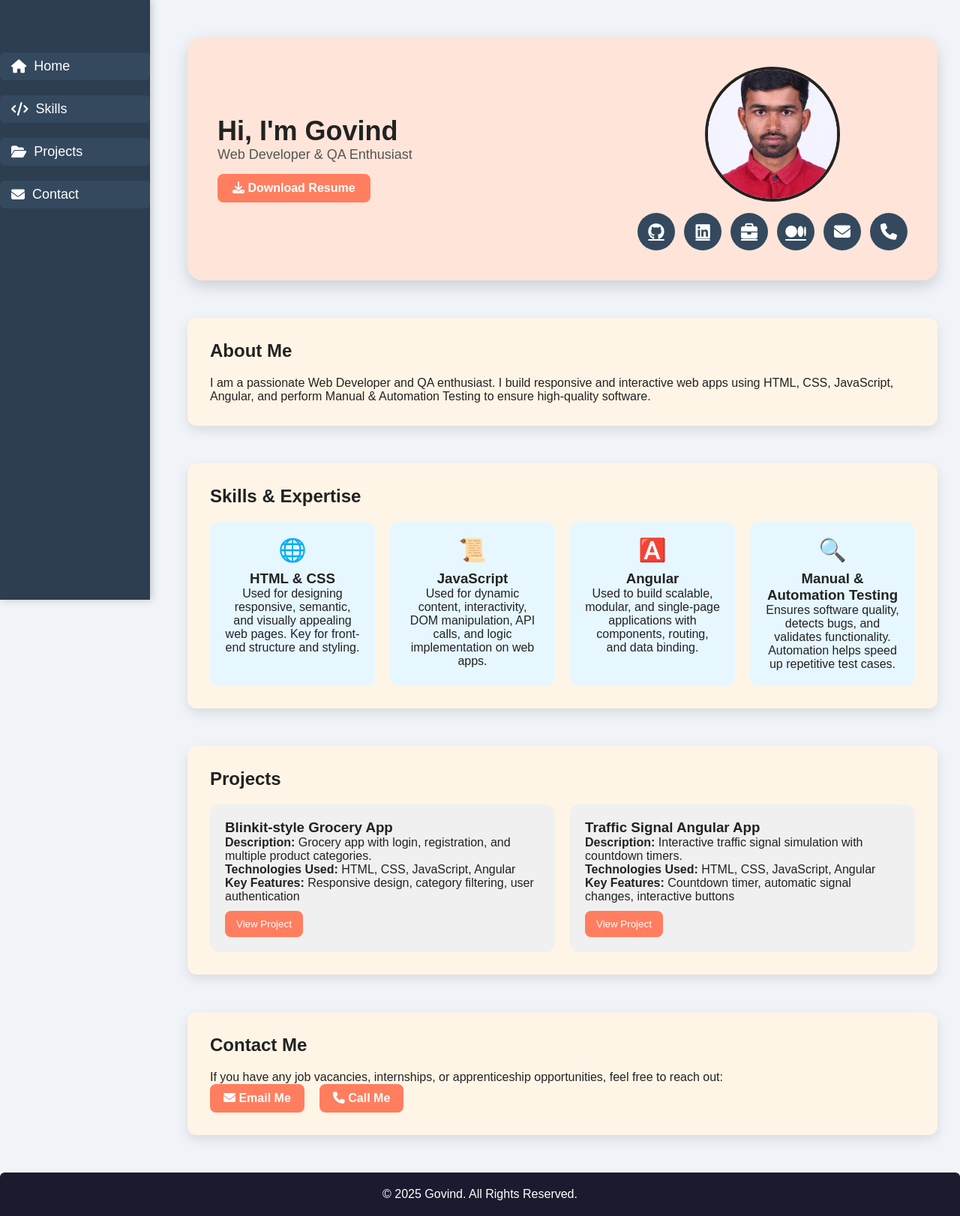
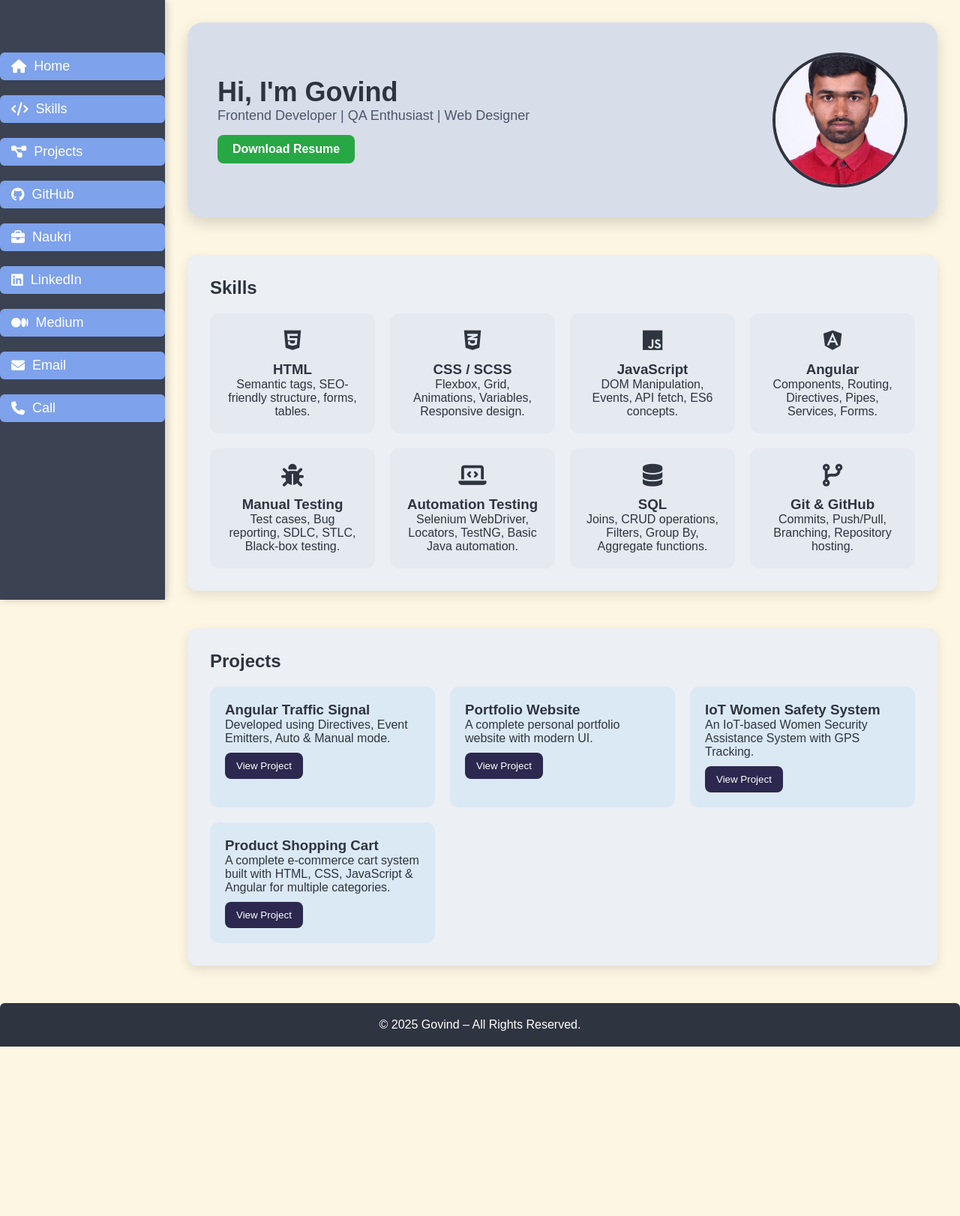
Before and after one commit to mgovindhu9-rgb/Portfolio, a plain HTML site: page index.html in a window 1280 px wide. Shown: the whole page at 75% size. After the commit the page ends 1396 px from the top, so only its background shows below. Drawn offline with Linux system fonts and the light colour scheme; files whose address does not match are found by name.

Commit message:
Initial commit

```diff
--- a/govind.js
+++ /dev/null
@@ -1,18 +0,0 @@
-// Dark/Light Toggle
-const themeToggle = document.getElementById('themeToggle');
-themeToggle.addEventListener('click', () => {
-  document.body.classList.toggle('dark');
-  themeToggle.textContent = document.body.classList.contains('dark') ? '☀️' : '🌙';
-});
-
-// Project alert
-function showAlert(name){ alert(`You clicked on ${name}`); }
-
-// Scroll reveal
-const revealElements = document.querySelectorAll('.reveal');
-window.addEventListener('scroll', () => {
-  revealElements.forEach(el => {
-    if(el.getBoundingClientRect().top < window.innerHeight - 50){ el.classList.add('active'); }
-  });
-});
-window.addEventListener('load', () => { revealElements.forEach(el => el.classList.add('active')); });
--- a/index.html
+++ b/index.html
@@ -1,127 +1,144 @@
 <!DOCTYPE html>
 <html lang="en">
+
 <head>
-  <meta charset="UTF-8">
-  <meta name="viewport" content="width=device-width, initial-scale=1.0">
-  <title>Govind | Developer Portfolio</title>
-  <!-- Font Awesome CDN for icons -->
-  <link rel="stylesheet" href="https://cdnjs.cloudflare.com/ajax/libs/font-awesome/6.5.0/css/all.min.css"/>
-  <link rel="stylesheet" href="govind.css">
+  <meta charset="UTF-8" />
+  <meta name="viewport" content="width=device-width, initial-scale=1.0" />
+  <title>Govind Portfolio</title>
+
+  <!-- Font Awesome Icons -->
+  <link rel="stylesheet" href="https://cdnjs.cloudflare.com/ajax/libs/font-awesome/6.5.0/css/all.min.css" />
+
+  <!-- CSS File -->
+  <link rel="stylesheet" href="style.css" />
 </head>
+
 <body>
 
-  <!-- Dark/Light Toggle -->
-  <button id="themeToggle">🌙</button>
+  <!-- Sidebar -->
+  <div class="sidebar">
+    <ul>
+      <li><a href="#home"><i class="fas fa-home"></i> Home</a></li>
+      <li><a href="#skills"><i class="fas fa-code"></i> Skills</a></li>
+      <li><a href="#projects"><i class="fas fa-project-diagram"></i> Projects</a></li>
 
-  <!-- Sidebar Navigation -->
-  <nav class="sidebar">
-    <ul>
-      <li><a href="#about" class="nav-link"><i class="fas fa-home"></i> Home</a></li>
-      <li><a href="#skills" class="nav-link"><i class="fas fa-code"></i> Skills</a></li>
-      <li><a href="#projects" class="nav-link"><i class="fas fa-folder-open"></i> Projects</a></li>
-      <li><a href="#contact" class="nav-link"><i class="fas fa-envelope"></i> Contact</a></li>
+      <!-- Social Links -->
+      <li><a href="https://github.com/mgovindhu9-rgb" target="_blank">
+          <i class="fab fa-github"></i> GitHub
+        </a></li>
+
+      <li><a href="https://www.naukri.com/mnjuser/homepage" target="_blank">
+          <i class="fas fa-briefcase"></i> Naukri
+        </a></li>
+
+      <li><a href="https://www.linkedin.com/in/govindh-m-5660502b8/" target="_blank">
+          <i class="fab fa-linkedin"></i> LinkedIn
+        </a></li>
+
+      <li><a href="https://medium.com" target="_blank">
+          <i class="fab fa-medium"></i> Medium
+        </a></li>
+
+      <li><a href="mailto:mgovindhu9@gmail.com">
+          <i class="fas fa-envelope"></i> Email
+        </a></li>
+
+      <li><a href="tel:9618523155">
+          <i class="fas fa-phone"></i> Call
+        </a></li>
     </ul>
-  </nav>
+  </div>
 
-  <!-- Main Content -->
-  <main class="main-grid">
+  <div class="main-grid">
 
-    <!-- Hero / Photo & Links -->
-    <section class="hero-profile">
+    <section id="home" class="hero-profile">
       <div class="hero-text">
-        <h1>Hi, I'm Govind</h1>
-        <p>Web Developer & QA Enthusiast</p>
-        <a href="Govind_Resume.pdf" download class="resume-btn"><i class="fas fa-download"></i> Download Resume</a>
+        <h1>Hi, I'm Govind </h1>
+        <p>Frontend Developer | QA Enthusiast | Web Designer</p>
+        <a href="Resume.pdf" download class="resume-btn">Download Resume</a>
       </div>
 
       <div class="profile-container">
-        <img src="C:\WEB TEH\Portfolio\Govind.jpg" alt="Govind Photo" class="profile-photo">
-        <div class="links">
-          <a href="https://github.com/mgovindhu9-rgb" target="_blank" class="social-btn github"><i class="fab fa-github"></i></a>
-          <a href="https://www.linkedin.com/in/mudavath-govindu-55614b208/" target="_blank" class="social-btn linkedin"><i class="fab fa-linkedin"></i></a>
-          <a href="https://www.naukri.com/mnjuser/homepage" target="_blank" class="social-btn naukri"><i class="fas fa-briefcase"></i></a>
-          <a href="https://medium.com/@mgovindhu9" target="_blank" class="social-btn medium"><i class="fab fa-medium"></i></a>
-          <a href="mailto:mgovindhu9@gmail.com" class="contact-btn email"><i class="fas fa-envelope"></i></a>
-          <a href="tel:+919618523155" class="contact-btn phone"><i class="fas fa-phone"></i></a>
+        <img src="Govind.jpg" alt="Govind Profile Photo" class="profile-photo" />
+      </div>
+    </section>
+
+    <section id="skills" class="section">
+      <h2>Skills</h2>
+      <div class="skills-grid">
+        <div class="skill">
+          <div class="skill-icon"><i class="fab fa-html5"></i></div>
+          <h3>HTML</h3>
+          <p>Semantic tags, SEO-friendly structure, forms, tables.</p>
+        </div>
+        <div class="skill">
+          <div class="skill-icon"><i class="fab fa-css3-alt"></i></div>
+          <h3>CSS / SCSS</h3>
+          <p>Flexbox, Grid, Animations, Variables, Responsive design.</p>
+        </div>
+        <div class="skill">
+          <div class="skill-icon"><i class="fab fa-js"></i></div>
+          <h3>JavaScript</h3>
+          <p>DOM Manipulation, Events, API fetch, ES6 concepts.</p>
+        </div>
+        <div class="skill">
+          <div class="skill-icon"><i class="fab fa-angular"></i></div>
+          <h3>Angular</h3>
+          <p>Components, Routing, Directives, Pipes, Services, Forms.</p>
+        </div>
+        <div class="skill">
+          <div class="skill-icon"><i class="fas fa-bug"></i></div>
+          <h3>Manual Testing</h3>
+          <p>Test cases, Bug reporting, SDLC, STLC, Black-box testing.</p>
+        </div>
+        <div class="skill">
+          <div class="skill-icon"><i class="fas fa-laptop-code"></i></div>
+          <h3>Automation Testing</h3>
+          <p>Selenium WebDriver, Locators, TestNG, Basic Java automation.</p>
+        </div>
+        <div class="skill">
+          <div class="skill-icon"><i class="fas fa-database"></i></div>
+          <h3>SQL</h3>
+          <p>Joins, CRUD operations, Filters, Group By, Aggregate functions.</p>
+        </div>
+        <div class="skill">
+          <div class="skill-icon"><i class="fas fa-code-branch"></i></div>
+          <h3>Git & GitHub</h3>
+          <p>Commits, Push/Pull, Branching, Repository hosting.</p>
         </div>
       </div>
     </section>
 
-    <!-- About Section -->
-    <section id="about" class="section reveal">
-      <h2>About Me</h2>
-      <p>I am a passionate Web Developer and QA enthusiast. I build responsive and interactive web apps using HTML, CSS, JavaScript, Angular, and perform Manual & Automation Testing to ensure high-quality software.</p>
-    </section>
-
-    <!-- Skills Section -->
-    <section id="skills" class="section reveal">
-      <h2>Skills & Expertise</h2>
-      <div class="skills-grid">
-        <div class="skill">
-          <div class="skill-icon">🌐</div>
-          <h3>HTML & CSS</h3>
-          <p>Used for designing responsive, semantic, and visually appealing web pages. Key for front-end structure and styling.</p>
+    <section id="projects" class="section">
+      <h2>Projects</h2>
+      <div class="projects-grid">
+        <div class="project-card">
+          <h3>Angular Traffic Signal</h3>
+          <p>Developed using Directives, Event Emitters, Auto & Manual mode.</p><a
+            href="https://github.com/mgovindhu9-rgb/AngularTask1.git" target="_blank"><button>View Project</button></a>
         </div>
-        <div class="skill">
-          <div class="skill-icon">📜</div>
-          <h3>JavaScript</h3>
-          <p>Used for dynamic content, interactivity, DOM manipulation, API calls, and logic implementation on web apps.</p>
+        <div class="project-card">
+          <h3>Portfolio Website</h3>
+          <p>A complete personal portfolio website with modern UI.</p><button>View Project</button>
         </div>
-        <div class="skill">
-          <div class="skill-icon">🅰️</div>
-          <h3>Angular</h3>
-          <p>Used to build scalable, modular, and single-page applications with components, routing, and data binding.</p>
+        <div class="project-card">
+          <h3>IoT Women Safety System</h3>
+          <p>An IoT-based Women Security Assistance System with GPS Tracking.</p><button>View Project</button>
         </div>
-        <div class="skill">
-          <div class="skill-icon">🔍</div>
-          <h3>Manual & Automation Testing</h3>
-          <p>Ensures software quality, detects bugs, and validates functionality. Automation helps speed up repetitive test cases.</p>
+        <div class="project-card">
+          <h3>Product Shopping Cart</h3>
+          <p>A complete e-commerce cart system built with HTML, CSS, JavaScript & Angular for multiple categories.</p>
+          <button>View Project</button>
         </div>
       </div>
     </section>
 
-    <!-- Projects Section -->
-    <section id="projects" class="section reveal">
-      <h2>Projects</h2>
-      <div class="projects-grid">
-        <div class="project-card">
-          <div class="overlay">
-            <h3>Blinkit-style Grocery App</h3>
-            <p><strong>Description:</strong> Grocery app with login, registration, and multiple product categories.</p>
-            <p><strong>Technologies Used:</strong> HTML, CSS, JavaScript, Angular</p>
-            <p><strong>Key Features:</strong> Responsive design, category filtering, user authentication</p>
-            <button>View Project</button>
-          </div>
-        </div>
-        <div class="project-card">
-          <div class="overlay">
-            <h3>Traffic Signal Angular App</h3>
-            <p><strong>Description:</strong> Interactive traffic signal simulation with countdown timers.</p>
-            <p><strong>Technologies Used:</strong> HTML, CSS, JavaScript, Angular</p>
-            <p><strong>Key Features:</strong> Countdown timer, automatic signal changes, interactive buttons</p>
-            <button>View Project</button>
-          </div>
-        </div>
-      </div>
-    </section>
+  </div>
 
-    <!-- Contact Section -->
-    <section id="contact" class="section reveal">
-      <h2>Contact Me</h2>
-      <p>If you have any job vacancies, internships, or apprenticeship opportunities, feel free to reach out:</p>
-      <div class="contact-buttons">
-        <a href="mailto:mgovindhu9@gmail.com" class="contact-btn email"><i class="fas fa-envelope"></i> Email Me</a>
-        <a href="tel:+919618523155" class="contact-btn phone"><i class="fas fa-phone"></i> Call Me</a>
-      </div>
-    </section>
+  <footer>
+    <p>© 2025 Govind – All Rights Reserved.</p>
+  </footer>
+  <script src="script.js"></script>
+</body>
 
-  </main>
-
-  <!-- Footer -->
-  <footer>
-    <p>© 2025 Govind. All Rights Reserved.</p>
-  </footer>
-
-  <script src="govind.js"></script>
-</body>
 </html>
--- a/govind.css
+++ b/style.css
@@ -4,42 +4,41 @@
   padding: 0;
   box-sizing: border-box;
   font-family: 'Arial', sans-serif;
-  transition: all 0.4s ease; /* smooth hover & theme changes */
+  transition: all 0.4s ease;
 }
 
 /* Theme Variables */
 :root {
-  /* Light Theme Colors */
-  --body-bg: #f0f4f8;
-  --sidebar-bg: #2c3e50;
-  --text-color: #222;
-  --hero-bg: #ffe5d9;
-  --section-bg: #fff5e6;
-  --skills-bg: #e6f7ff;
-  --projects-bg: #f0f0f0;
-  --btn-bg: #ff7e5f;
-  --link-bg: #34495e;
-  --footer-bg: #1b1b2f;
+  --body-bg: #fdf6e3;
+  --sidebar-bg: #3b4252;
+  --text-color: #2e3440;
+  --hero-bg: #d8dee9;
+  --section-bg: #eceff4;
+  --skills-bg: #e5e9f0;
+  --projects-bg: #dbe9f4;
+  --btn-bg: #2c284f;
+  --link-bg: #7ea2eb;
+  --footer-bg: #2e3440;
 }
 
 body.dark-theme {
-  /* Dark Theme Colors */
-  --body-bg: #1b1b2f;
-  --sidebar-bg: #111;
-  --text-color: #f5f5f5;
-  --hero-bg: #222c34;
-  --section-bg: #2a2a3c;
-  --skills-bg: #1f2a3a;
-  --projects-bg: #222;
-  --btn-bg: #43cea2;
-  --link-bg: #333;
-  --footer-bg: #111;
+  --body-bg: #2e3440;
+  --sidebar-bg: #1f242e;
+  --text-color: #eceff4;
+  --hero-bg: #3b4252;
+  --section-bg: #434c5e;
+  --skills-bg: #4c566a;
+  --projects-bg: #3b4252;
+  --btn-bg: #88c0d0;
+  --link-bg: #3b4252;
+  --footer-bg: #1f242e;
 }
 
 /* Body */
 body {
   background: var(--body-bg);
   color: var(--text-color);
+  overflow-x: hidden;
 }
 
 /* Sidebar */
@@ -47,13 +46,14 @@ body {
   position: fixed;
   top: 0;
   left: 0;
-  width: 200px;
+  width: 220px;
   height: 100vh;
   background: var(--sidebar-bg);
   color: #fff;
   padding-top: 50px;
   box-shadow: 2px 0 10px rgba(0,0,0,0.2);
   z-index: 100;
+  overflow-y: auto;
 }
 
 .sidebar ul {
@@ -80,12 +80,11 @@ body {
 
 .sidebar ul li a:hover {
   background: var(--btn-bg);
-  color: #fff;
   transform: translateX(5px);
   font-weight: bold;
 }
 
-/* Main Content */
+/* Main Grid */
 .main-grid {
   margin-left: 220px;
   padding: 30px;
@@ -94,7 +93,7 @@ body {
   gap: 50px;
 }
 
-/* Hero Section (Photo Right) */
+/* Hero Section */
 .hero-profile {
   display: flex;
   justify-content: space-between;
@@ -116,14 +115,15 @@ body {
 
 .hero-text p {
   font-size: 18px;
-  color: #555;
+  color: #4c566a;
 }
 
+/* Download Resume Button - Green */
 .resume-btn {
   display: inline-block;
   margin-top: 15px;
   padding: 10px 20px;
-  background: var(--btn-bg);
+  background: #28a745; /* green */
   color: #fff;
   text-decoration: none;
   border-radius: 8px;
@@ -132,10 +132,11 @@ body {
 }
 
 .resume-btn:hover {
+  background: #218838;
   transform: scale(1.05);
 }
 
-/* Profile Container */
+/* Profile Photo */
 .profile-container {
   display: flex;
   flex-direction: column;
@@ -155,31 +156,6 @@ body {
 .profile-photo:hover {
   border-color: var(--btn-bg);
   transform: scale(1.05);
-}
-
-/* Social Links */
-.links {
-  display: flex;
-  gap: 12px;
-  flex-wrap: wrap;
-}
-
-.links a {
-  display: flex;
-  justify-content: center;
-  align-items: center;
-  width: 50px;
-  height: 50px;
-  border-radius: 50%;
-  background: var(--link-bg);
-  color: #fff;
-  font-size: 22px;
-  transition: all 0.4s ease;
-}
-
-.links a:hover {
-  background: var(--btn-bg);
-  transform: scale(1.2) rotate(10deg);
 }
 
 /* Sections */
@@ -256,16 +232,24 @@ body {
   transform: scale(1.05);
 }
 
-/* Contact Buttons */
+/* Contact Buttons - Fixed Right */
 .contact-buttons {
+  position: fixed;
+  top: 50%;
+  right: 0;
+  transform: translateY(-50%);
   display: flex;
-  gap: 20px;
-  flex-wrap: wrap;
+  flex-direction: column;
+  gap: 15px;
+  padding: 10px;
+  z-index: 1000;
 }
 
 .contact-btn {
-  padding: 10px 18px;
-  border-radius: 8px;
+  writing-mode: vertical-rl;
+  text-align: center;
+  padding: 12px;
+  border-radius: 8px 0 0 8px;
   background: var(--btn-bg);
   color: #fff;
   text-decoration: none;
@@ -293,7 +277,6 @@ footer {
     margin-left: 0;
     padding: 20px;
   }
-
   .sidebar {
     width: 100%;
     height: auto;
@@ -301,26 +284,30 @@ footer {
     display: flex;
     justify-content: center;
     padding: 10px 0;
+    overflow-x: auto;
   }
-
   .sidebar ul {
     display: flex;
     gap: 15px;
   }
-
   .hero-profile {
     flex-direction: column-reverse;
     align-items: center;
     text-align: center;
   }
-
   .hero-text {
     max-width: 100%;
   }
-
-  .links {
+  .contact-buttons {
+    position: static;
+    transform: none;
     flex-direction: row;
+    gap: 15px;
     justify-content: center;
-    flex-wrap: wrap;
+    margin-top: 20px;
+  }
+  .contact-btn {
+    writing-mode: horizontal-tb;
+    border-radius: 8px;
   }
 }
```
Also changed, not shown: script.js (added, +27 -0 lines), 1 other file.
